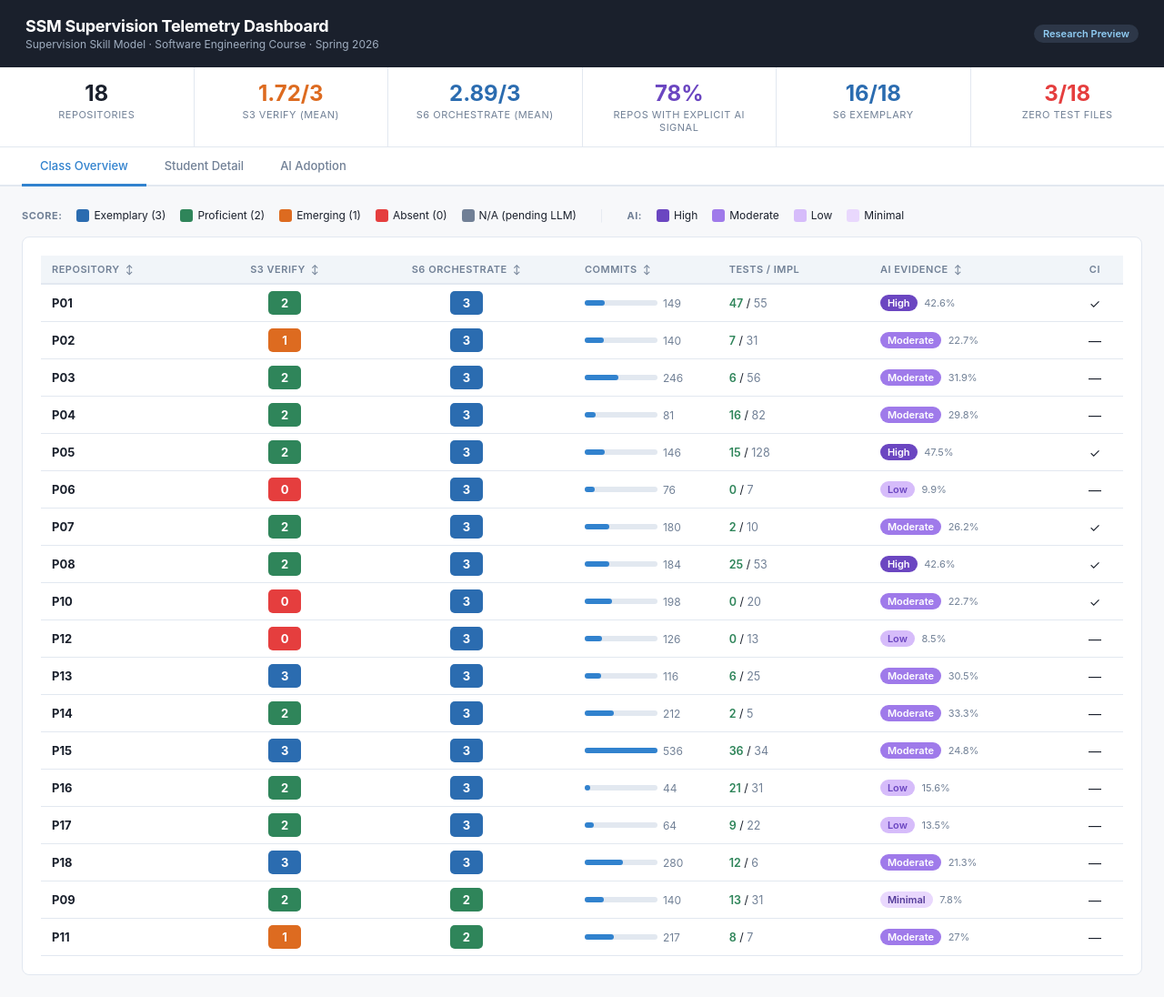
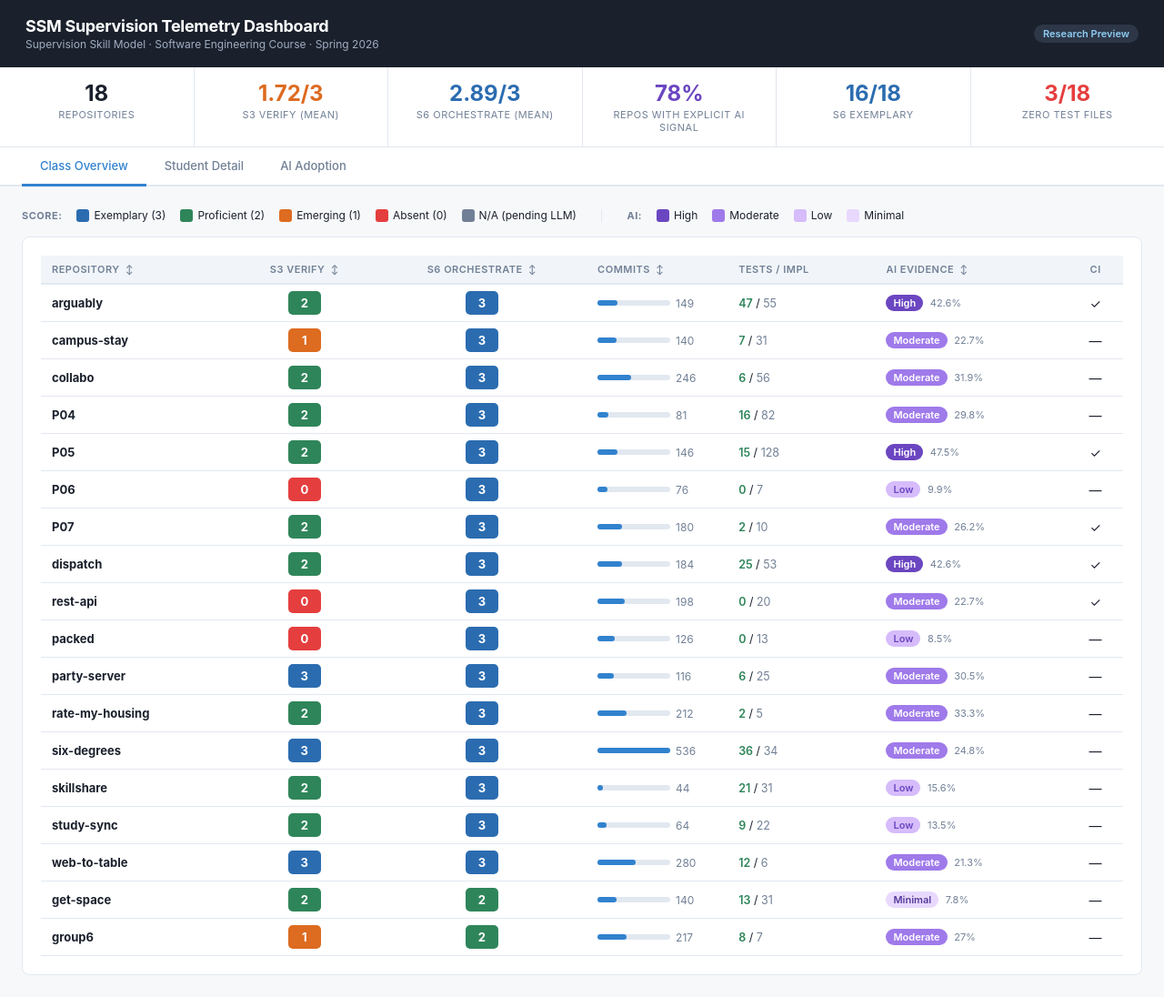
Before and after one commit to sumonbis/ssm-dashboard, a plain HTML site: page index.html in a window 1280 px wide. Shown: the whole page at 91% size. Drawn offline with nearby package versions, Linux system fonts and the light colour scheme.

Commit message:
Restore project names; update repo IDs for readability
Replace P-codes with actual project names for the 14 repositories with
meaningful names (arguably, campus-stay, collabo, dispatch, get-space,
rest-api, group6, packed, party-server, rate-my-housing, six-degrees,
skillshare, study-sync, web-to-table). Four repositories without real
project names retain neutral P-codes. Student GitHub usernames remain
removed throughout.

```diff
--- a/index.html
+++ b/index.html
@@ -282,7 +282,7 @@
 // ─── embedded data ────────────────────────────────────────────────────────────
 const DATA = [
   {
-    "id": "P01",
+    "id": "arguably",
     "s1": -1,
     "s2": -1,
     "s3": 2,
@@ -308,7 +308,7 @@ const DATA = [
     "s6_has_prs": true
   },
   {
-    "id": "P02",
+    "id": "campus-stay",
     "s1": -1,
     "s2": -1,
     "s3": 1,
@@ -332,7 +332,7 @@ const DATA = [
     "s6_has_prs": false
   },
   {
-    "id": "P03",
+    "id": "collabo",
     "s1": -1,
     "s2": -1,
     "s3": 2,
@@ -456,7 +456,7 @@ const DATA = [
     "s6_has_prs": false
   },
   {
-    "id": "P08",
+    "id": "dispatch",
     "s1": -1,
     "s2": -1,
     "s3": 2,
@@ -481,7 +481,7 @@ const DATA = [
     "s6_has_prs": true
   },
   {
-    "id": "P09",
+    "id": "get-space",
     "s1": -1,
     "s2": -1,
     "s3": 2,
@@ -503,7 +503,7 @@ const DATA = [
     "s6_has_prs": false
   },
   {
-    "id": "P10",
+    "id": "rest-api",
     "s1": -1,
     "s2": -1,
     "s3": 0,
@@ -528,7 +528,7 @@ const DATA = [
     "s6_has_prs": true
   },
   {
-    "id": "P11",
+    "id": "group6",
     "s1": -1,
     "s2": -1,
     "s3": 1,
@@ -552,7 +552,7 @@ const DATA = [
     "s6_has_prs": false
   },
   {
-    "id": "P12",
+    "id": "packed",
     "s1": -1,
     "s2": -1,
     "s3": 0,
@@ -574,7 +574,7 @@ const DATA = [
     "s6_has_prs": true
   },
   {
-    "id": "P13",
+    "id": "party-server",
     "s1": -1,
     "s2": -1,
     "s3": 3,
@@ -599,7 +599,7 @@ const DATA = [
     "s6_has_prs": true
   },
   {
-    "id": "P14",
+    "id": "rate-my-housing",
     "s1": -1,
     "s2": -1,
     "s3": 2,
@@ -624,7 +624,7 @@ const DATA = [
     "s6_has_prs": true
   },
   {
-    "id": "P15",
+    "id": "six-degrees",
     "s1": -1,
     "s2": -1,
     "s3": 3,
@@ -648,7 +648,7 @@ const DATA = [
     "s6_has_prs": true
   },
   {
-    "id": "P16",
+    "id": "skillshare",
     "s1": -1,
     "s2": -1,
     "s3": 2,
@@ -670,7 +670,7 @@ const DATA = [
     "s6_has_prs": true
   },
   {
-    "id": "P17",
+    "id": "study-sync",
     "s1": -1,
     "s2": -1,
     "s3": 2,
@@ -692,7 +692,7 @@ const DATA = [
     "s6_has_prs": true
   },
   {
-    "id": "P18",
+    "id": "web-to-table",
     "s1": -1,
     "s2": -1,
     "s3": 3,
```
Also changed, not shown: data.json (+14 -14 lines).
